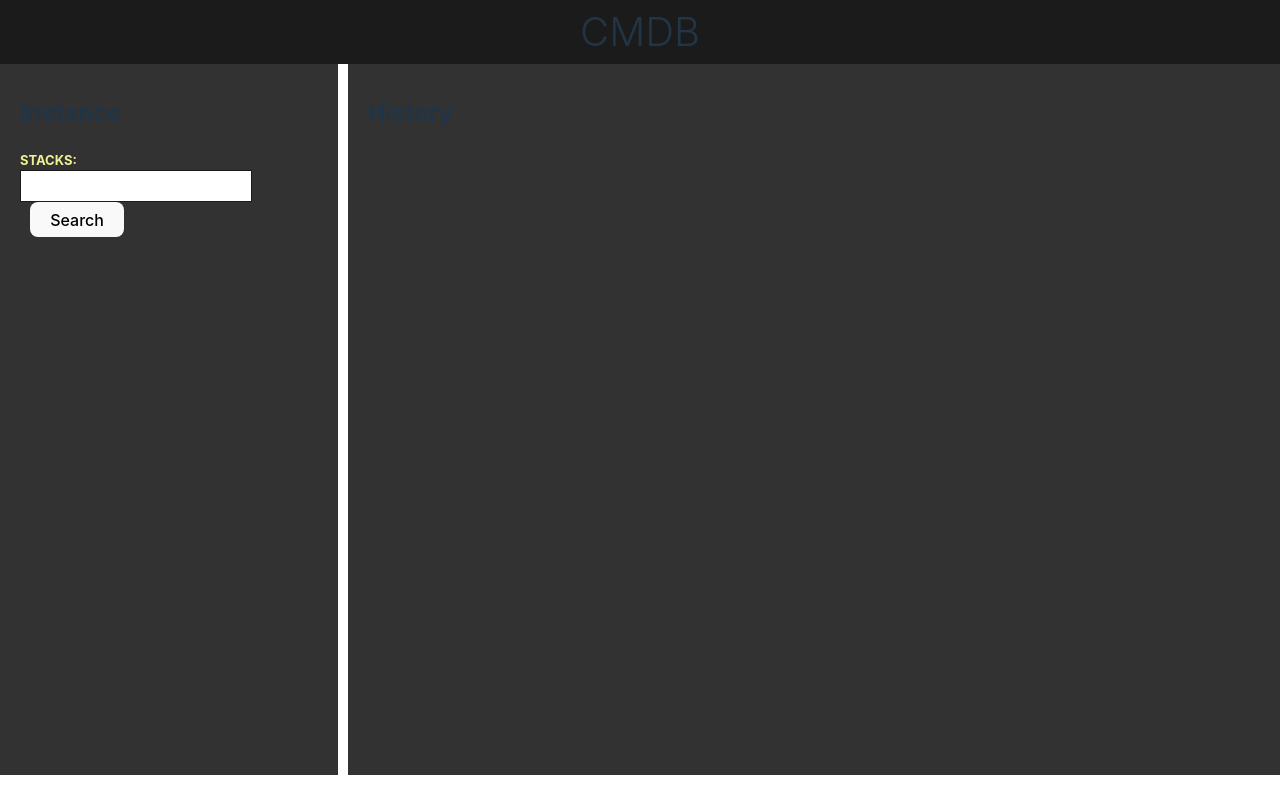
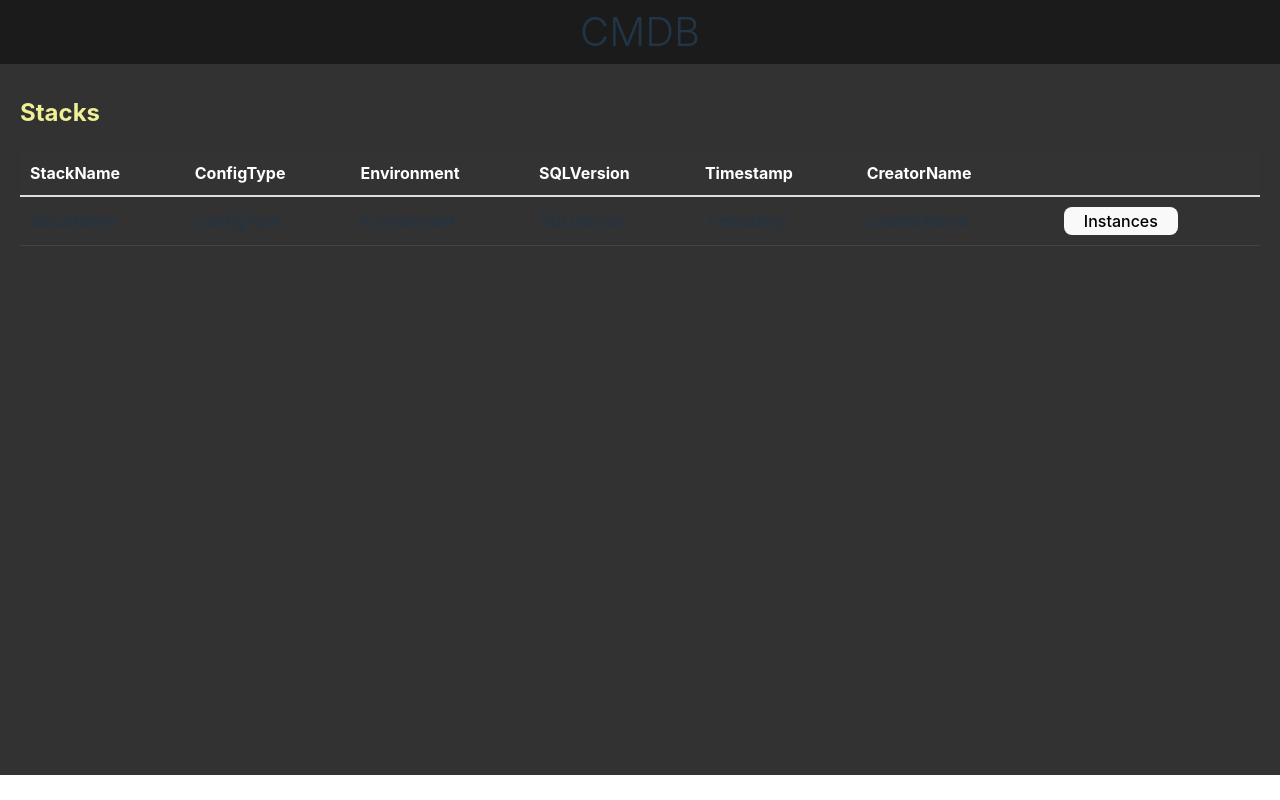
Before and after one commit to carolemonteloyola/cmdb-poc, a React (Vite) app: page / in a window 1280 px wide. Built offline with nearby package versions, Linux system fonts and the light colour scheme.

Commit message:
added stacks and instances panels and dummy data

```diff
--- a/src/App.css
+++ b/src/App.css
@@ -71,7 +71,10 @@ input[type="text"] {
 input:not(:focus) {
   background: white;
 }
-
+button.close {
+  margin: 20px 0;
+  background-color: #323232;
+}
 .sticky {
   overflow: hidden;
   background: #1b1b1b;
@@ -98,13 +101,14 @@ input:not(:focus) {
   overflow: auto;
   padding: 20px;
 }
-.panel_details {
-  flex: 3;
+.panel > h2 {
+  padding: 0;
+  font-size: 1.5rem;
+  color: #eff094;
 }
-.panel_logs {
-  flex: 1;
-  word-wrap: break-word;
-  font-family: "Courier New", Courier, monospace;
+.panel-header {
+  display: flex;
+  justify-content: space-between;
 }
 
 .config {
--- a/src/App.jsx
+++ b/src/App.jsx
@@ -3,18 +3,13 @@ import "./App.css";
 import { useState } from "react";
 
 function App() {
-  const [text, setText] = useState("");
-  const [hasResults, setHasResults] = useState(false);
-
-  const handleChange = (event) => {
-    setText(event.target.value);
-  };
+  const [showInstances, setShowInstances] = useState(false);
 
   const handleClick = () => {
-    if (text.trim() !== "") {
-      setHasResults(true);
+    if (!showInstances) {
+      setShowInstances(true);
     } else {
-      setHasResults(false);
+      setShowInstances(false);
     }
   };
 
@@ -26,119 +21,82 @@ function App() {
 
       <div className="container">
         <div className="panel">
-          <h2>Instance</h2>
+          <h2>Stacks</h2>
 
-          <div className="config">
-            <span>Stacks:</span>
-            <input type="text" size={14} value={text} onChange={handleChange} />
-            <button onClick={handleClick}>Search</button>
-          </div>
-
-          {hasResults && (
-            <div className="config_container">
-              <div className="config">
-                <span>Host Name</span>
-                <p>hostname here</p>
-              </div>
-              <div className="config">
-                <span>Instance Type</span>
-                <p>instance type here</p>
-              </div>
-              <div className="config">
-                <span>IP Address</span>
-                <p>ip address here</p>
-              </div>
-              <div className="config">
-                <span>Availability Zone</span>
-                <p>az here</p>
-              </div>
-            </div>
-          )}
+          <table>
+            <thead>
+              <tr>
+                <th>StackName</th>
+                <th>ConfigType</th>
+                <th>Environment</th>
+                <th>SQLVersion</th>
+                <th>Timestamp</th>
+                <th>CreatorName</th>
+                <th></th>
+              </tr>
+            </thead>
+            <tbody>
+              <tr>
+                <td>StackName</td>
+                <td>ConfigType</td>
+                <td>Environment</td>
+                <td>SQLVersion</td>
+                <td>Timestamp</td>
+                <td>CreatorName</td>
+                <td>
+                  <button onClick={handleClick}>Instances</button>
+                </td>
+              </tr>
+            </tbody>
+          </table>
         </div>
 
-        <div className="panel panel_details">
-          <h2>History</h2>
-
-          {hasResults && (
+        {showInstances && (
+          <div className="panel">
+            <div className="panel-header">
+              <h2>Instances</h2>
+              <button className="close" onClick={handleClick}>
+                X
+              </button>
+            </div>
             <table>
               <thead>
                 <tr>
-                  <th>Date</th>
-                  <th>Time</th>
-                  <th>Event</th>
-                  <th>Username</th>
-                  <th>Full Log</th>
+                  <th>InstanceId</th>
+                  <th>HostName</th>
+                  <th>InstanceType</th>
+                  <th>PrivateIP</th>
+                  <th>AZ</th>
+                  <th>RoleType</th>
+                  <th>CreatorName</th>
+                  <th>CreateDate</th>
                 </tr>
               </thead>
               <tbody>
                 <tr>
-                  <td>February 20, 2024</td>
-                  <td>5:49 AM</td>
-                  <td>CreateTags</td>
-                  <td>cmonteloyola</td>
-                  <td>
-                    <a href="">Cloudtrail</a>
-                  </td>
+                  <td>InstanceId</td>
+                  <td>HostName</td>
+                  <td>InstanceType</td>
+                  <td>PrivateIP</td>
+                  <td>AZ</td>
+                  <td>RoleType</td>
+                  <td>CreatorName</td>
+                  <td>CreateDate</td>
                 </tr>
                 <tr>
-                  <td>January 15, 2024</td>
-                  <td>1:00 PM</td>
-                  <td>Configuration Change</td>
-                  <td>rrestauro</td>
-                  <td>
-                    <a href="">Cloudtrail</a>
-                  </td>
-                </tr>
-                <tr>
-                  <td>February 20, 2024</td>
-                  <td>5:49 AM</td>
-                  <td>CreateTags</td>
-                  <td>cmonteloyola</td>
-                  <td>
-                    <a href="">Cloudtrail</a>
-                  </td>
-                </tr>
-                <tr>
-                  <td>January 15, 2024</td>
-                  <td>1:00 PM</td>
-                  <td>Configuration Change</td>
-                  <td>rrestauro</td>
-                  <td>
-                    <a href="">Cloudtrail</a>
-                  </td>
-                </tr>
-                <tr>
-                  <td>February 20, 2024</td>
-                  <td>5:49 AM</td>
-                  <td>CreateTags</td>
-                  <td>cmonteloyola</td>
-                  <td>
-                    <a href="">Cloudtrail</a>
-                  </td>
-                </tr>
-                <tr>
-                  <td>January 15, 2024</td>
-                  <td>1:00 PM</td>
-                  <td>Configuration Change</td>
-                  <td>rrestauro</td>
-                  <td>
-                    <a href="">Cloudtrail</a>
-                  </td>
+                  <td>InstanceId</td>
+                  <td>HostName</td>
+                  <td>InstanceType</td>
+                  <td>PrivateIP</td>
+                  <td>AZ</td>
+                  <td>RoleType</td>
+                  <td>CreatorName</td>
+                  <td>CreateDate</td>
                 </tr>
               </tbody>
             </table>
-          )}
-        </div>
-
-        {/* <div className="panel panel_logs">
-          <h2>Logs</h2>
-
-          <div className="logs">
-            {
-              '{Configuration.NetworkInterfaces.0: {"attachment":{"attachTime":"2024-02-19T21:26:57.000Z","attachmentId":"eni-attach-01dbb98ba4bca9f20","deleteOnTermination":true,"deviceIndex":0,"status":"attached","networkCardIndex":0},"description":"","groups":[{"groupName":"argo-cluster-nodegroup-20240219-212544-NodeSecurityGroup-NSK66Q7MOJFB","groupId":"sg-033796fde3449658c"},{"groupName":"default","groupId":"sg-06adad16037b67f1d"}],"ipv6Addresses":[],"macAddress":"02:8a:5c:70:a3:31","networkInterfaceId":"eni-0e7f23dd3306fb946","ownerId":"957236237862","privateDnsName":"ip-10-14-174-167.us-west-2.compute.internal","privateIpAddress":"10.14.174.167","privateIpAddresses":[{"primary":true,"privateDnsName":"ip-10-14-174-167.us-west-2.compute.internal","privateIpAddress":"10.14.174.167"}],"sourceDestCheck":true,"status":"in-use","subnetId":"subnet-07ff3e302dc23b377","vpcId":"vpc-0b2710d480e87ce5c","interfaceType":"interface"}}'
-            }
           </div>
-        </div> */}
+        )}
       </div>
     </>
   );
--- a/src/index.css
+++ b/src/index.css
@@ -42,7 +42,7 @@ h3 {
 button {
   border-radius: 8px;
   border: 1px solid transparent;
-  padding: 0.4em 1.2em;
+  padding: 0.2em 1.2em;
   margin-left: 10px;
   font-size: 1em;
   font-weight: 500;
```
Also changed, not shown: src/instances.json (added, +31 -0 lines), src/stacks.json (added, +42 -0 lines).
